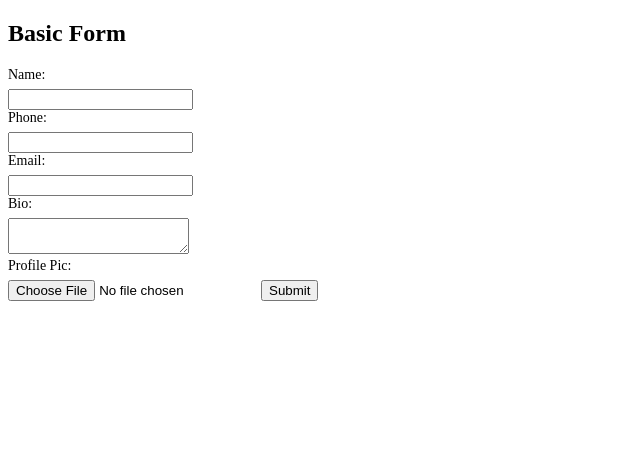
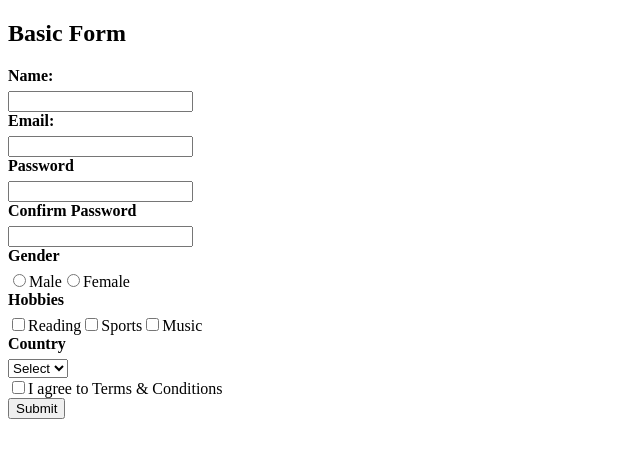
Before and after one commit to Shraddha-2300/invoice-estimate-app, a React (Vite) app: page / in a window 1280 px wide. Shown: the top 458 px of the page, without its empty margins (0-640 px from the left). Built offline with nearby package versions, Linux system fonts and the light colour scheme.

Commit message:
updated form UI

```diff
--- a/src/components/Practice.jsx
+++ b/src/components/Practice.jsx
@@ -17,23 +17,64 @@ function UserDetails() {
     <form onSubmit={handleSubmit}>
       <h2>Basic Form</h2>
 
-      <label className="form-label">Name:</label>
+      <label className="form-label" htmlFor="name">
+        Name:
+      </label>
       <input type="text" name="name" />
 
-      <label className="form-label">Phone:</label>
-      <input type="tel" name="phone" />
-
-      <label className="form-label">Email:</label>
+      <label className="form-label" htmlFor="email">
+        Email:
+      </label>
       <input type="email" name="email" />
 
+      <label className="form-label" htmlFor="password">
+        Password
+      </label>
+      <input id="password" type="password" name="password" />
 
-      <label className="form-label">Bio:</label>
-      <textarea name="bio"></textarea>
+      <label className="form-label" htmlFor="confirmPassword">
+        Confirm Password
+      </label>
+      <input id="confirmPassword" type="password" name="confirmPassword" />
 
+      <div>
+        <label className="form-label">Gender</label>
 
-      <label className="form-label">Profile Pic:</label>
-      <input type="file" accept="image/*" />
+        <input type="radio" id="male" name="gender" value="male" />
+        <label htmlFor="male">Male</label>
+        <input type="radio" id="female" name="gender" value="female" />
+        <label htmlFor="female">Female</label>
+      </div>
 
+      <div>
+        <label className="form-label">Hobbies</label>
+
+        <input type="checkbox" id="reading" name="hobbies" value="reading" />
+        <label htmlFor="reading">Reading</label>
+
+        <input type="checkbox" id="sports" name="hobbies" value="sports" />
+        <label htmlFor="sports">Sports</label>
+
+        <input type="checkbox" id="music" name="hobbies" value="music" />
+        <label htmlFor="music">Music</label>
+      </div>
+
+      <div>
+        <label className="form-label" htmlFor="country">
+          Country
+        </label>
+        <select id="country" name="country">
+          <option value="">Select</option>
+          <option value="india">India</option>
+          <option value="usa">USA</option>
+          <option value="uk">UK</option>
+        </select>
+      </div>
+
+      <div>
+        <input type="checkbox" id="terms" name="terms" />
+        <label htmlFor="terms">I agree to Terms & Conditions</label>
+      </div>
 
       <button type="submit">Submit</button>
     </form>
--- a/src/styles/style.css
+++ b/src/styles/style.css
@@ -1,6 +1,6 @@
 .form-label {
   display: block;
-  font-size: 14px;
-  font-weight: 500;
+  font-size: 16px;
+  font-weight: 600;
   margin-bottom: 6px;
 }
```
